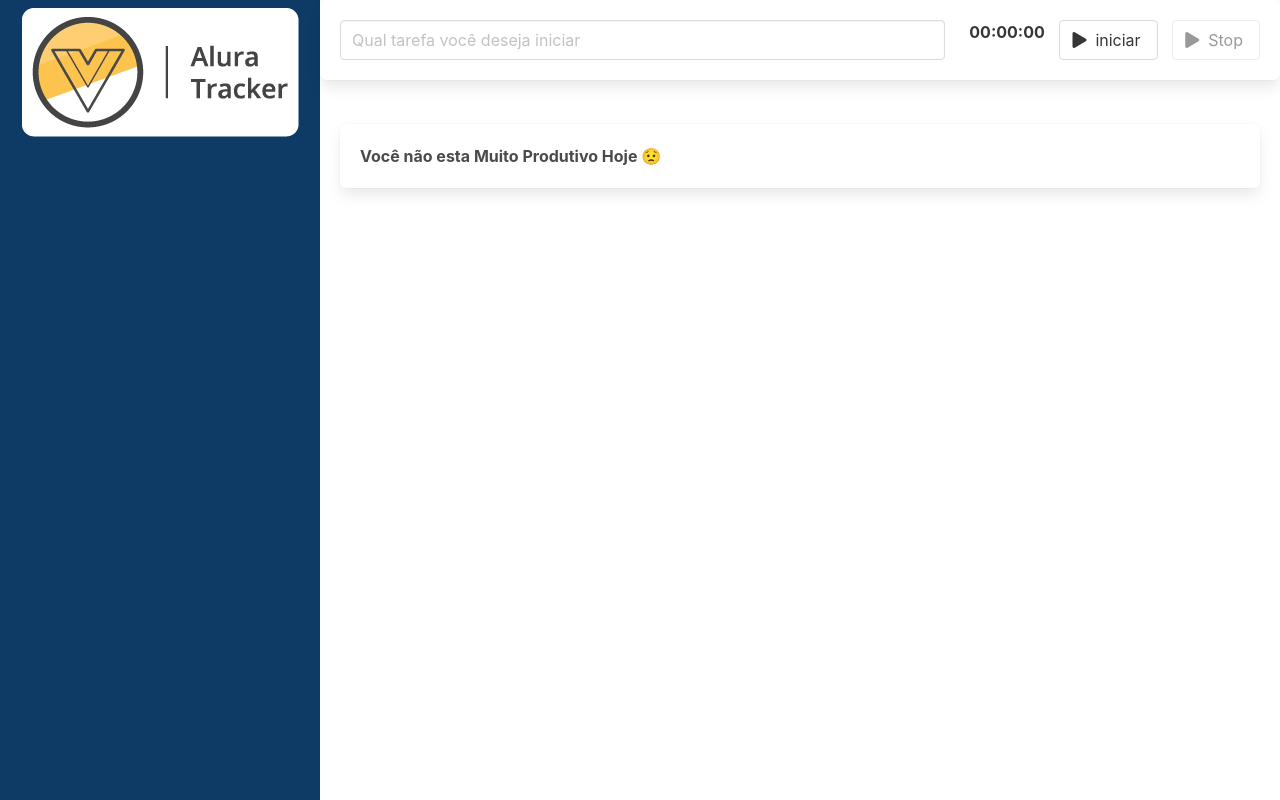
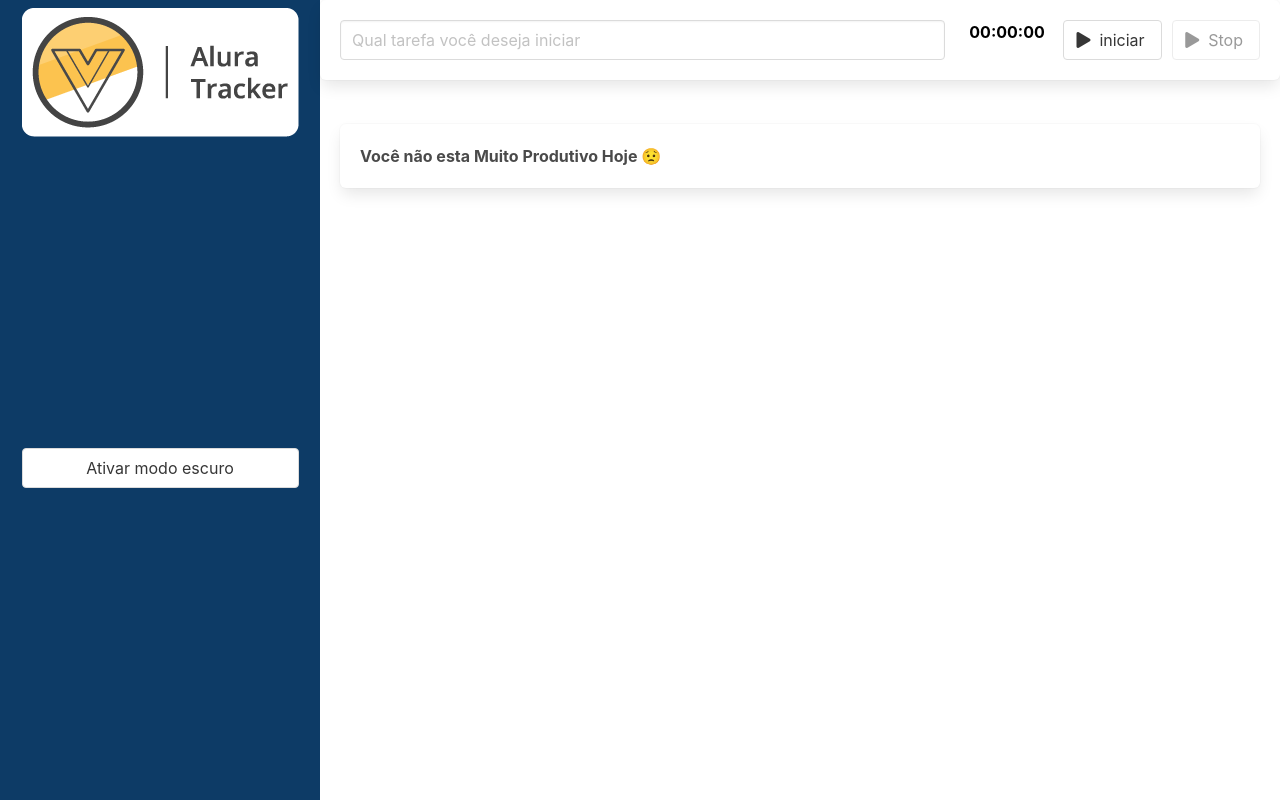
Before and after one commit to Cr-collab/alura-tracker, a Vue app: page / in a window 1280 px wide. Built offline with nearby package versions, Linux system fonts and the light colour scheme.

Commit message:
adiconando modo escuro

```diff
--- a/src/App.vue
+++ b/src/App.vue
@@ -1,5 +1,8 @@
 <template>
-  <main class="columns is-gapless is-multiline">
+  <main
+    class="columns is-gapless is-multiline"
+    :class="{ 'modo-escuro': modoEscuroAtivo }"
+  >
     <!-- a tag main vai comportar tudo na nossa aplicação   -->
     <!--
          columns -> esta falando que a nossa aplicação vai ter varias colunas
@@ -15,10 +18,10 @@
       <!--
 
             -->
-      <BarraLateral />
+      <BarraLateral @aoTemaAlterado="trocarTema" />
     </div>
     <!-- cada div são uma porção   -->
-    <div class="column is-three-quarter">
+    <div class="column is-three-quarter conteudo">
       <Formulario @aoSalvarTarefa="salvarTarefa" />
       <div class="lista">
         <Tarefa
@@ -54,11 +57,15 @@
   data() {
     return {
       tarefas: [] as ITarefa[],
+      modoEscuroAtivo: false,
     }
   },
   methods: {
     salvarTarefa(tarefa: ITarefa) {
       this.tarefas.push(tarefa)
+    },
+    trocarTema(modoEscuroAtivo: boolean) {
+      this.modoEscuroAtivo = modoEscuroAtivo
     },
   },
   computed: {
@@ -73,4 +80,18 @@
 .lista {
   padding: 1.25rem;
 }
+
+main {
+  --bg-primario: #fff;
+  --texto-primario: #000;
+}
+
+main.modo-escuro {
+  --bg-primario: #2b2d42;
+  --texto-primario: #fff;
+}
+
+.conteudo {
+  background-color: var(--bg-primario);
+}
 </style>
--- a/src/components/BarraLateral.vue
+++ b/src/components/BarraLateral.vue
@@ -10,6 +10,10 @@
     <h1>
       <img src="../assets/logo.png" alt="" />
     </h1>
+
+    <button class="button" @click="alterarTema">
+      {{ textoBotao }}
+    </button>
   </header>
 </template>
 
@@ -19,6 +23,27 @@
 
 export default defineComponent({
   name: 'BarraLateral',
+  emits: ['aoTemaAlterado'],
+  data() {
+    return {
+      modoEscuroAtivo: false,
+    }
+  },
+  computed: {
+    textoBotao() {
+      if (this.modoEscuroAtivo) {
+        return 'Desativar modo escuro'
+      } else {
+        return 'Ativar modo escuro'
+      }
+    },
+  },
+  methods: {
+    alterarTema() {
+      this.modoEscuroAtivo = !this.modoEscuroAtivo
+      this.$emit('aoTemaAlterado', this.modoEscuroAtivo)
+    },
+  },
 })
 </script>
 
--- a/src/components/Cronometro.vue
+++ b/src/components/Cronometro.vue
@@ -1,6 +1,6 @@
 <template>
   <section>
-    <strong>
+    <strong class="display">
       {{ tempoDecorrido }}
     </strong>
   </section>
@@ -24,3 +24,10 @@
   },
 })
 </script>
+
+<style>
+.display {
+  color: var(--texto-primario);
+  margin-right: 0.5rem;
+}
+</style>
--- a/src/components/Formulario.vue
+++ b/src/components/Formulario.vue
@@ -1,5 +1,5 @@
 <template>
-  <div class="box">
+  <div class="box formulario">
     <div class="columns">
       <div
         class="column is-8"
@@ -47,4 +47,9 @@
 })
 </script>
 
-<style scoped></style>
+<style>
+.formulario {
+  color: var(--texto-primario);
+  background: var(--bg-primario);
+}
+</style>
```
